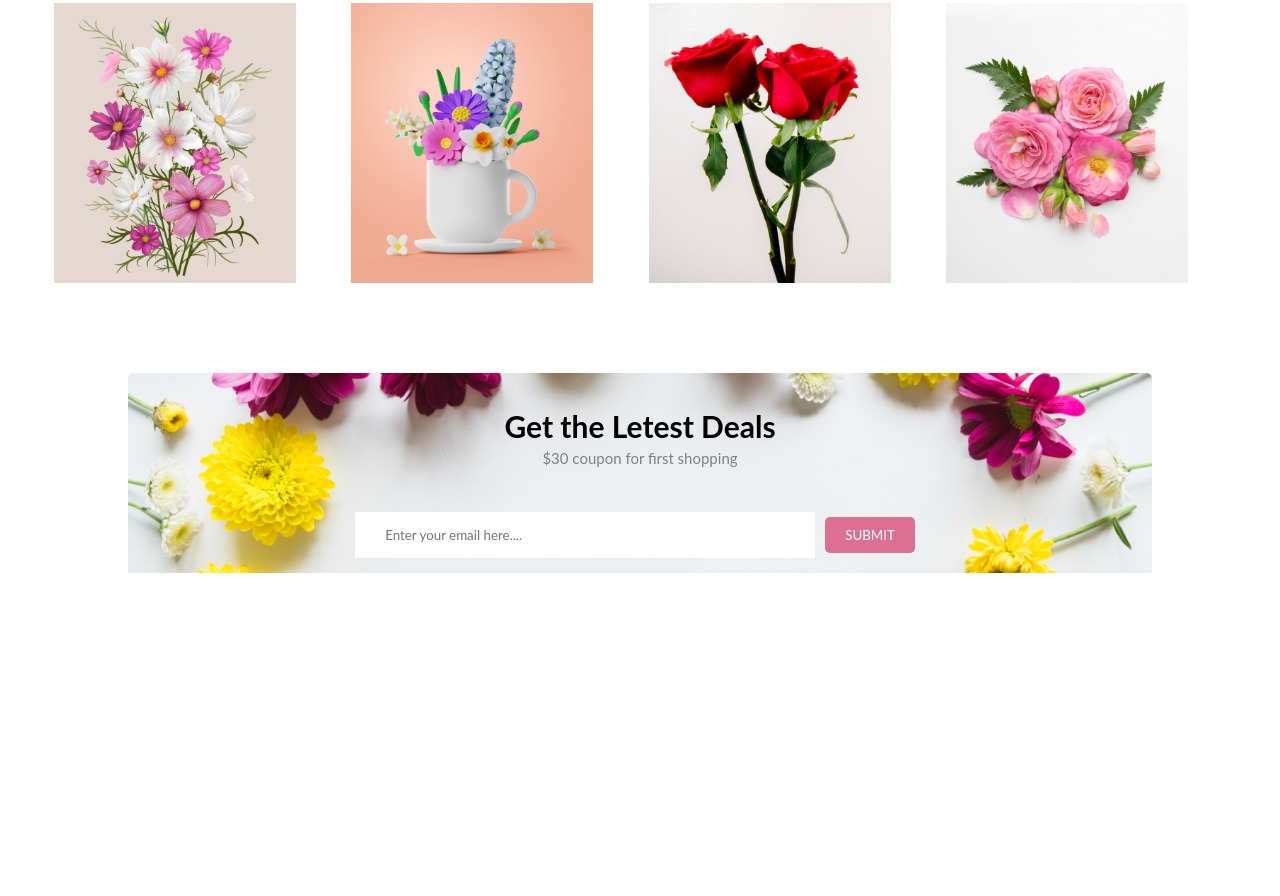
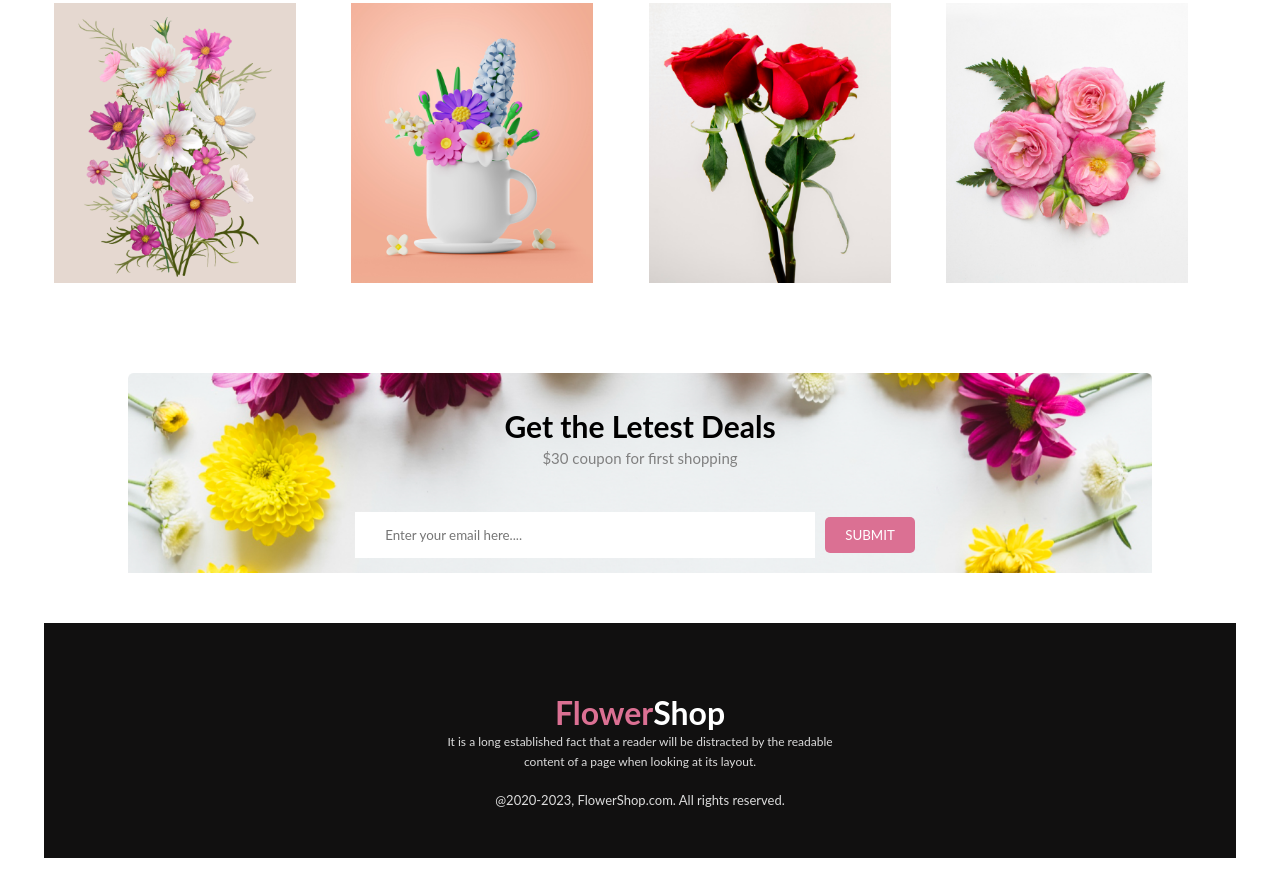
Before and after one commit to Syed-Musa/create-flower-website, a plain HTML site: page index.html in a window 1280 px wide. Shown: the part 1800-2696 px from the top of the page. Before the commit the page ends 2373 px from the top, so only its background shows below. Drawn offline with Linux system fonts and the light colour scheme.

Commit message:
added a footer section

```diff
--- a/index.html
+++ b/index.html
@@ -105,5 +105,15 @@
         </section>
         <!--box message section End-->
     </main>
+
+    <!--footer section Start-->
+    <footer class="footer-container">
+        <div class="footer-section-title">
+            <h1><span class="btn-desc footer-desc">Flower</span>Shop</h1>
+            <p class="footer-paragraph">It is a long established fact that a reader will be distracted by the readable content of a page when looking at its layout.</p>
+        </div>
+        <p class="copy">@2020-2023, FlowerShop.com. All rights reserved. </p>
+    </footer>
+    <!--footer section End-->
 </body>
 </html>
--- a/styles/flower.css
+++ b/styles/flower.css
@@ -207,3 +207,42 @@
     width: 400px;
 }
 /*box message section End*/
+
+/*footer section Start*/
+.footer-container {
+    width: 90%;
+    background-color: #111010;
+    padding: 20px;
+    justify-content: space-around;
+    align-items: center;
+    margin: 50px auto;
+}
+
+.footer-section-title {
+    color: white;
+    text-align: center;
+    width: 400px;
+    margin: auto;
+    padding: 20px;
+    margin-top: 30px;
+}
+
+.footer-desc {
+    background-color: #111010;
+}
+
+.footer-paragraph {
+    font-size: 12px;
+    font-weight: 400;
+    line-height: 20px;
+    font-style: normal;
+    color: gainsboro;
+}
+
+.copy {
+    color: gainsboro;
+    font-size: 13px;
+    text-align: center;
+    margin-bottom: 30px;
+}
+/*footer section End*/
```
